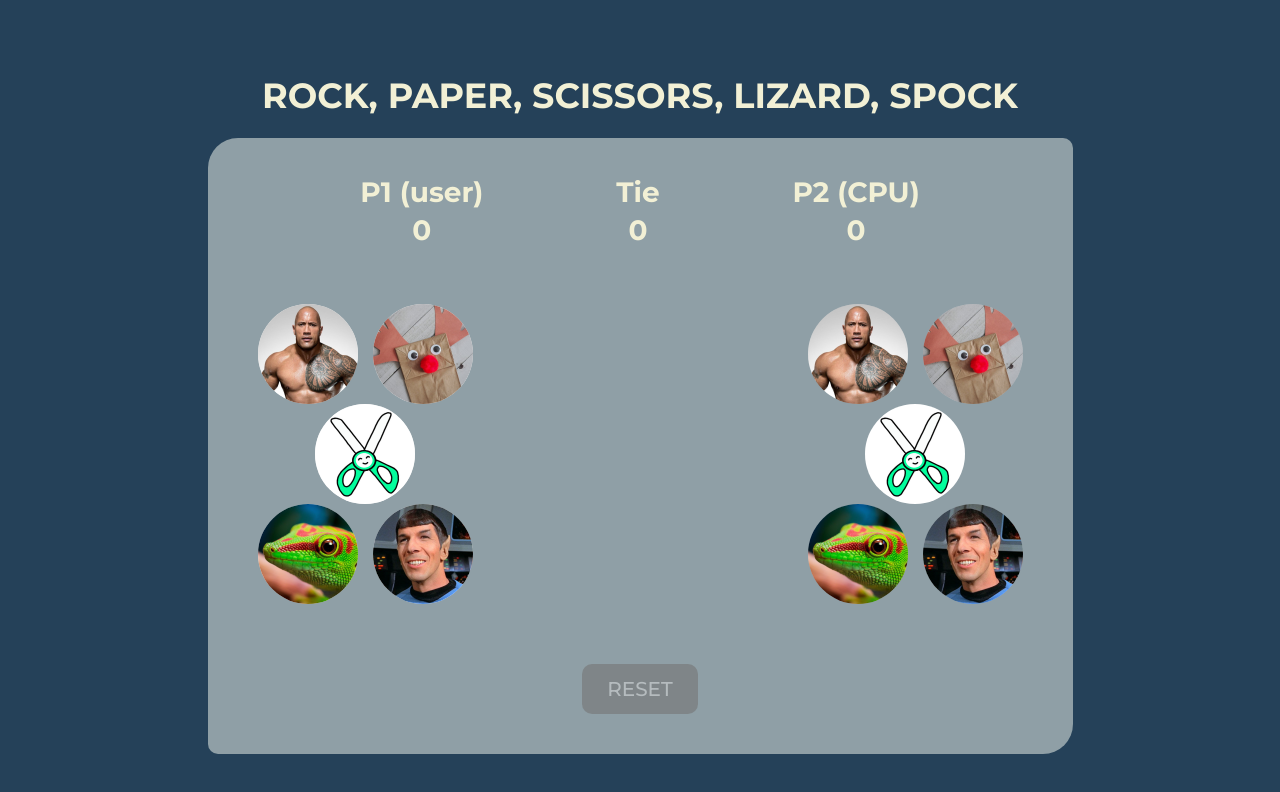
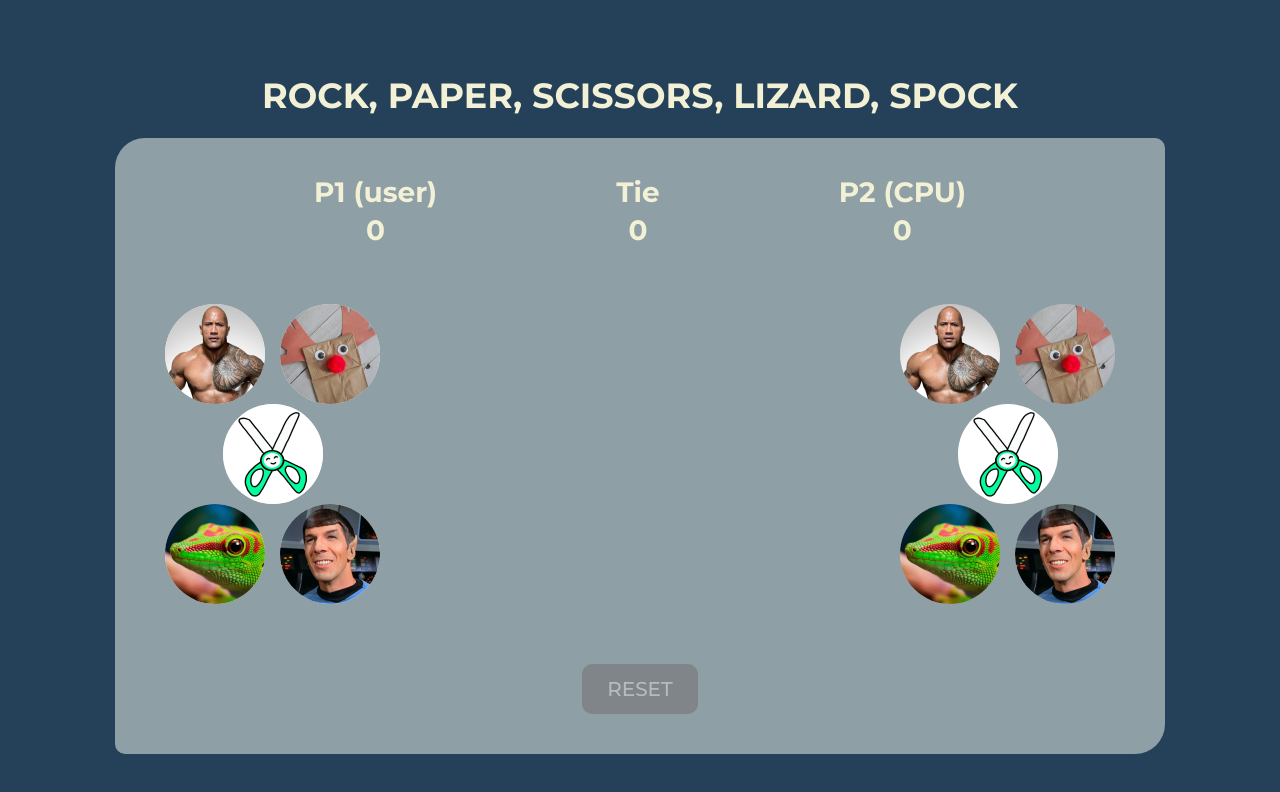
Before and after one commit to ArtisVansovics/rockPaperScissorsLizardSpock, a Vue app: page / in a window 1280 px wide. Shown: the top 792 px of the page. Built offline with nearby package versions, Linux system fonts and the light colour scheme.

Commit message:
Selected image of the losing player is in grayscale to indicate their loss

```diff
--- a/src/components/GameContainer/GameContainer.scss
+++ b/src/components/GameContainer/GameContainer.scss
@@ -27,7 +27,7 @@
 
 .container__grid {
   display: grid;
-  grid-template-columns: 2fr 1fr 1fr 2fr;
+  grid-template-columns: 2fr 200px 200px 2fr;
   gap: 40px;
 }
 
@@ -66,3 +66,7 @@
 .img {
   border-radius: 50%;
 }
+
+.loser {
+  filter: grayscale(100%);
+}
--- a/src/components/GameContainer/GameContainer.vue
+++ b/src/components/GameContainer/GameContainer.vue
@@ -45,7 +45,7 @@
           v-if="playerOneSelection"
           :src="playerOneImageUrl"
           :alt="playerOneSelection"
-          class="img" />
+          :class="['img', { loser: winner === 'playerTwo' }]" />
       </div>
       <!-- P2 selection column -->
       <div class="container__column">
@@ -53,7 +53,7 @@
           v-if="playerTwoSelection"
           :src="playerTwoImageUrl"
           :alt="playerTwoSelection"
-          class="img" />
+          :class="['img', { loser: winner === 'playerOne' }]" />
       </div>
       <!-- P2 button column -->
       <div class="container__column">
```
